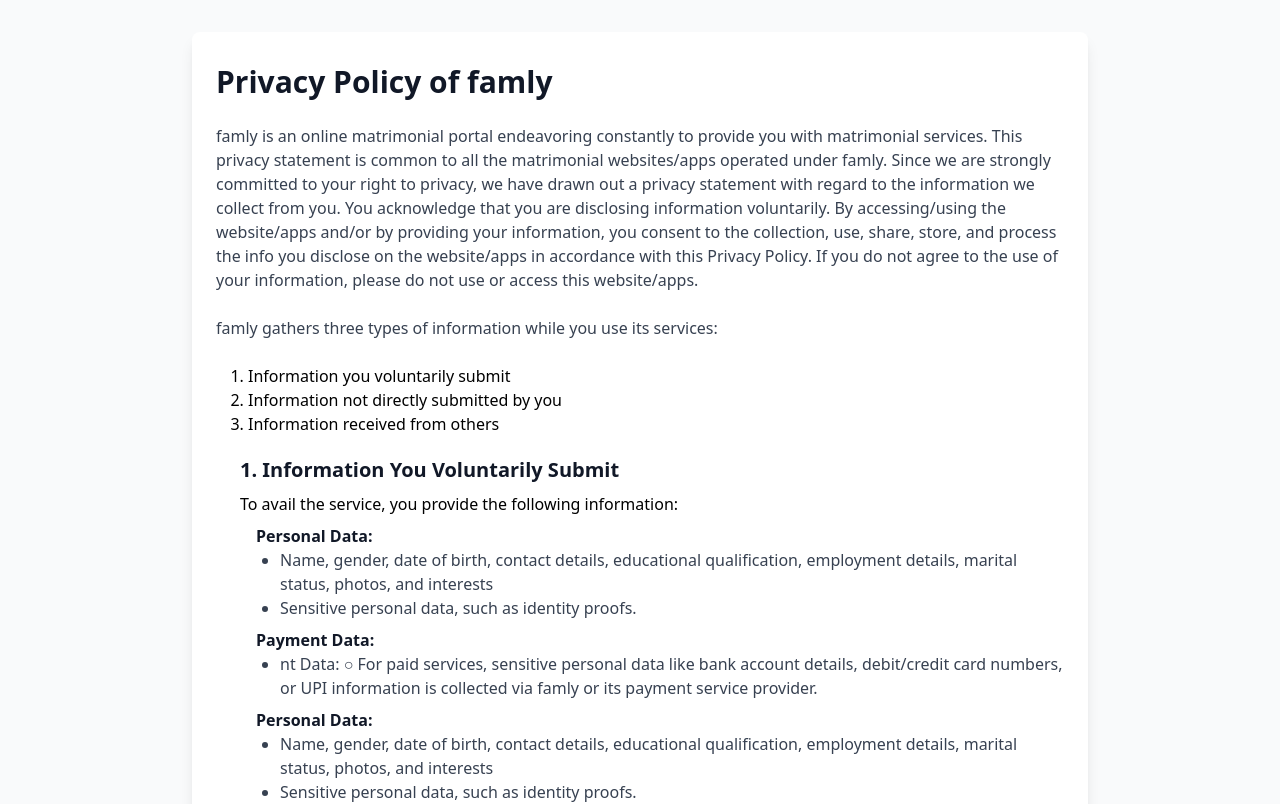
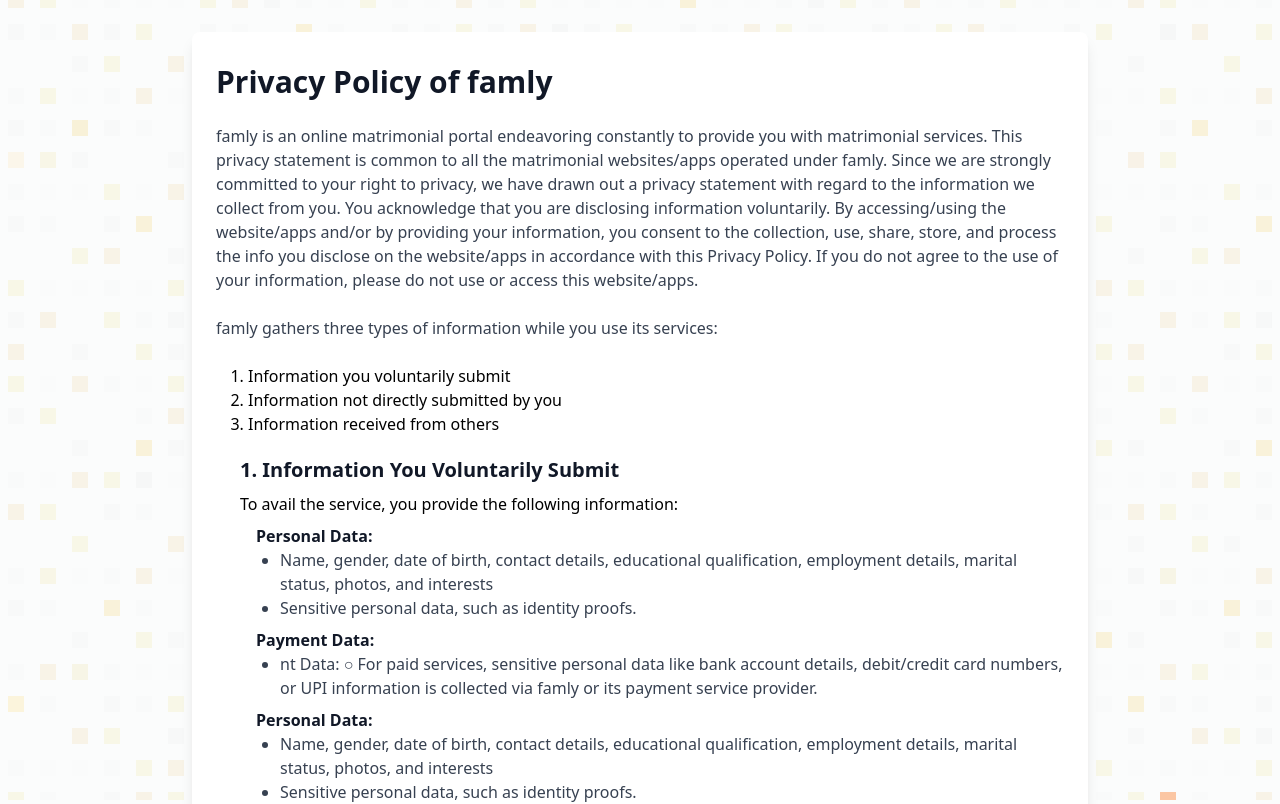
Before and after one commit to random-player-x/FamlyFrontend, a React (Vite) app: page /privacypolicy in a window 1280 px wide. Shown: the top 804 px of the page. Built offline with nearby package versions, Linux system fonts and the light colour scheme.

Commit message:
all pages done

```diff
--- a/src/pages/FraudsAlerts.jsx
+++ b/src/pages/FraudsAlerts.jsx
@@ -2,7 +2,7 @@
 
 const FraudAlertsPage = () => {
   return (
-    <div className="bg-gray-100 min-h-screen p-6">
+    <div className="bg-gray-50/65 min-h-screen p-6">
       <div className="max-w-4xl mx-auto bg-white shadow-md rounded-lg p-6">
         <h1 className="text-3xl font-bold text-center text-gray-800 mb-6">Fraud Alerts</h1>
 
--- a/src/pages/PrivacyPolicy.jsx
+++ b/src/pages/PrivacyPolicy.jsx
@@ -2,7 +2,7 @@
 
 const PrivacyPolicy = () => {
   return (
-    <div className="min-h-screen bg-gray-50 py-8 px-4 sm:px-6 lg:px-8">
+    <div className="min-h-screen bg-gray-50/65 py-8 px-4 sm:px-6 lg:px-8">
       <div className="max-w-4xl mx-auto bg-white shadow-lg rounded-lg overflow-hidden">
         <div className="px-6 py-8">
           <h1 className="text-3xl font-bold text-gray-900 mb-6">Privacy Policy of famly</h1>
```
